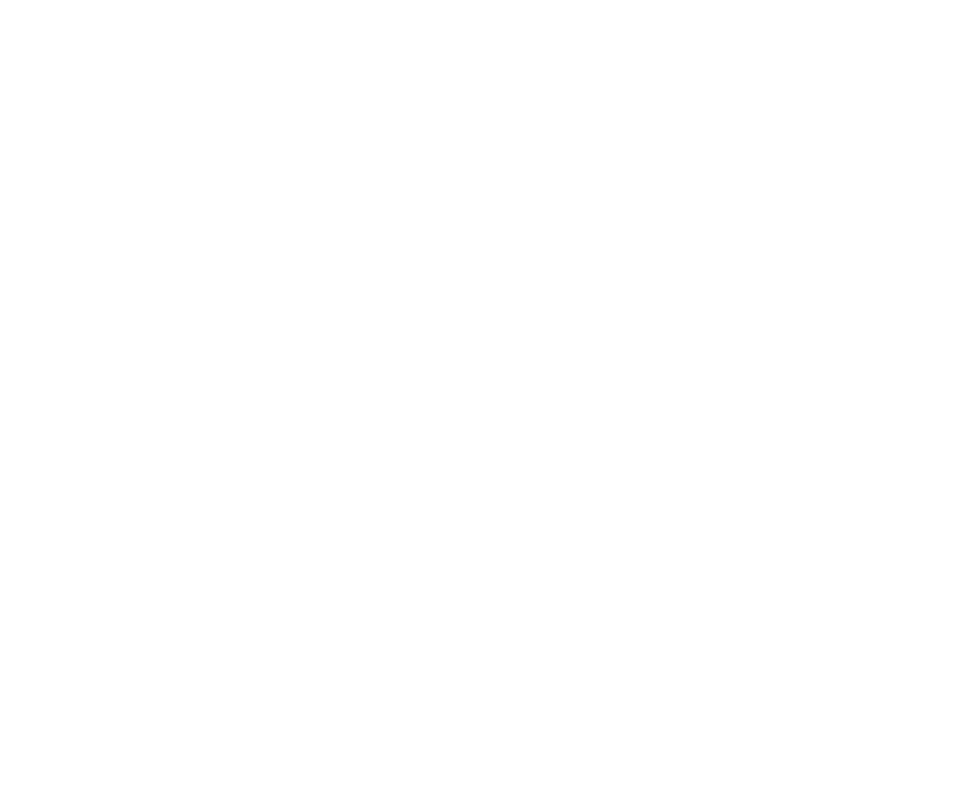
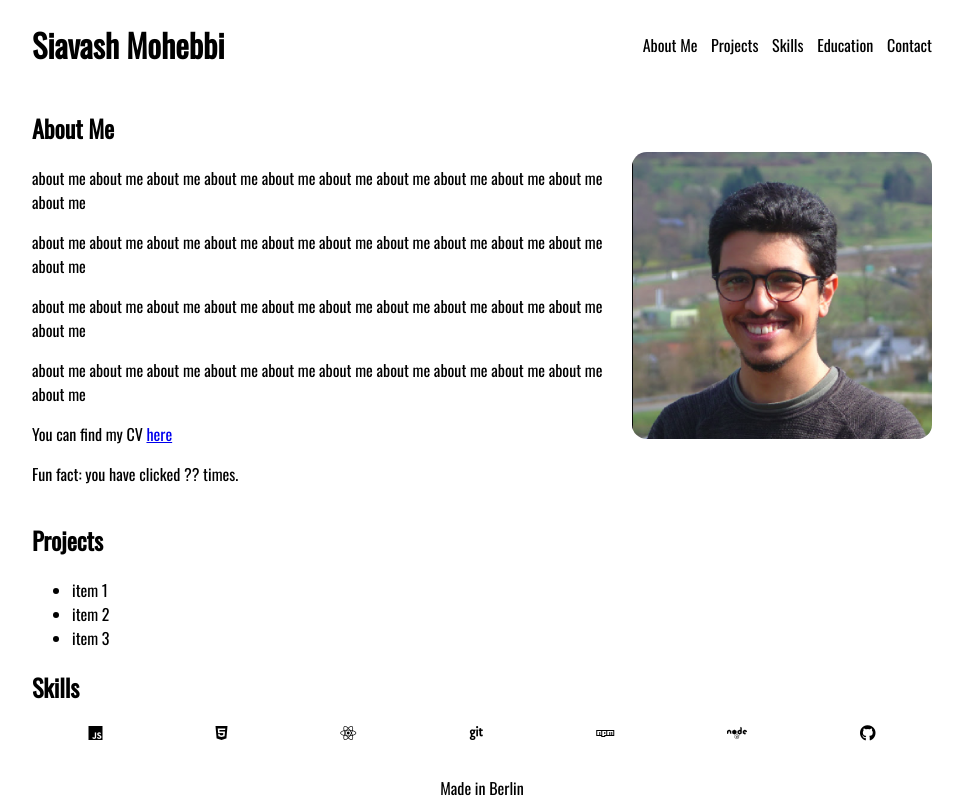
Before and after one commit to smohebbi/Front_End_Dev_Portfolio-temp, a plain HTML site: page index.html in a window 1280 px wide. Shown: the whole page, without its empty margins (158-1121 px from the left). Drawn offline with nearby package versions, Linux system fonts and the light colour scheme.

Commit message:
complete index.html & style.css

```diff
--- a/index.html
+++ b/index.html
@@ -2,19 +2,72 @@
 <html>
     <head>
         <title>My Website</title>
+        <link rel="stylesheet" href="style.css">
+        <link rel="stylesheet" href="https://use.fontawesome.com/releases/v5.0.8/css/all.css">
+        <link href="https://fonts.googleapis.com/css2?family=Oswald&display=swap" rel="stylesheet">
     </head>
 
     <body>
-        <header>
-
+        <header id="header">
+            <h1>Siavash Mohebbi</h1>
+            <nav>
+                <a>About Me</a>
+                <a>Projects</a>
+                <a>Skills</a>
+                <a>Education</a>
+                <a>Contact</a>
+            </nav>
         </header>
 
         <main>
+            <div id="about-me">
+                <div>
+                    <h2>About Me</h2>
 
+                    <p>about me about me about me about me about me about me about me about me about me about me about me</p>
+                    <p>about me about me about me about me about me about me about me about me about me about me about me
+                    </p>
+                    <p>about me about me about me about me about me about me about me about me about me about me about me
+                    </p>
+                    <p>about me about me about me about me about me about me about me about me about me about me about me
+                    </p>
+                    <p>You can find my CV <a href="./CV.pdf" download="CV.pdf">here</a></p>
+                    <p>Fun fact: you have clicked ?? times.</p>
+                </div>
+
+                <img id="about-me-photo" alt="my pic" src="./Imgaes/my_picture.png">
+            </div>
+
+            </div>
+
+            <div id="Projects">
+                <h2>Projects</h2>
+                <ul>
+                    <li>item 1</li>
+                    <img class="image" src="./Imgaes/item1.gif" alt="item">
+                    <li>item 2</li>
+                    <img class="image" src="./Imgaes/item2.jpeg" alt="item">
+                    <li>item 3</li>
+                    <img class="image" src="./Imgaes/item3.jpg" alt="item">
+                </ul>
+            </div>
+
+            <div id="Skills">
+                <h2>Skills</h2>
+                <div id="skills-container">
+                    <i class="fab fa-js"></i>
+                    <i class="fab fa-html5"></i>
+                    <i class="fab fa-react"></i>
+                    <i class="fab fa-git"></i>
+                    <i class="fab fa-npm"></i>
+                    <i class="fab fa-node"></i>
+                    <i class="fab fa-github"></i>
+                </div>
+            </div>
         </main>
 
         <footer>
-
+            Made in Berlin
         </footer>
     </body>
 </html>
--- a/style.css
+++ b/style.css
@@ -0,0 +1,51 @@
+html {
+    height: 100%;
+}
+
+body {
+    max-width: 900px;
+    margin: 0 auto;
+    font-family: 'Oswald', sans-serif;
+    height: 100%;
+    display: flex;
+    flex-direction: column;
+}
+
+#about-me-photo {
+    max-width: 300px;
+    border-radius: 5%;
+}
+
+#header {
+    display: flex;
+    align-items: center;
+}
+
+#header nav {
+    margin-left: auto;
+}
+
+#header nav a {
+    margin-left: 10px;
+}
+
+#about-me {
+    display: flex;
+    align-items: center;
+}
+
+.image {
+    width: 400px;
+    display: none;
+}
+
+#skills-container {
+    display: flex;
+    align-items: center;
+    justify-content: space-around;
+
+}
+
+footer {
+    margin: auto auto 0 auto;
+}
```
Also changed, not shown: 1 other file.
